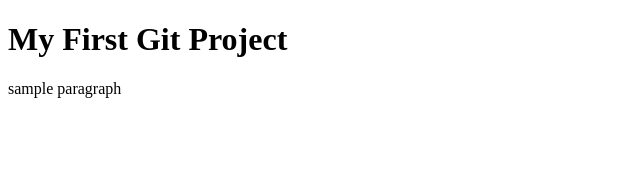
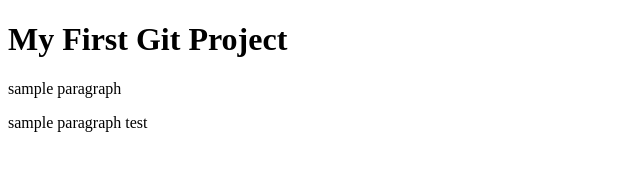
Before and after one commit to nkhilwani/demo-app, a plain HTML site: page index.html in a window 1280 px wide. Shown: the whole page, without its empty margins (0-640 px from the left). Drawn offline with Linux system fonts and the light colour scheme.

Commit message:
Update index.html
test

```diff
--- a/index.html
+++ b/index.html
@@ -7,5 +7,6 @@
 <body>
 	<h1>My First Git Project</h1>
 <p>sample paragraph</p>
+	<p>sample paragraph test</p>
 </body>
 </html>
```
